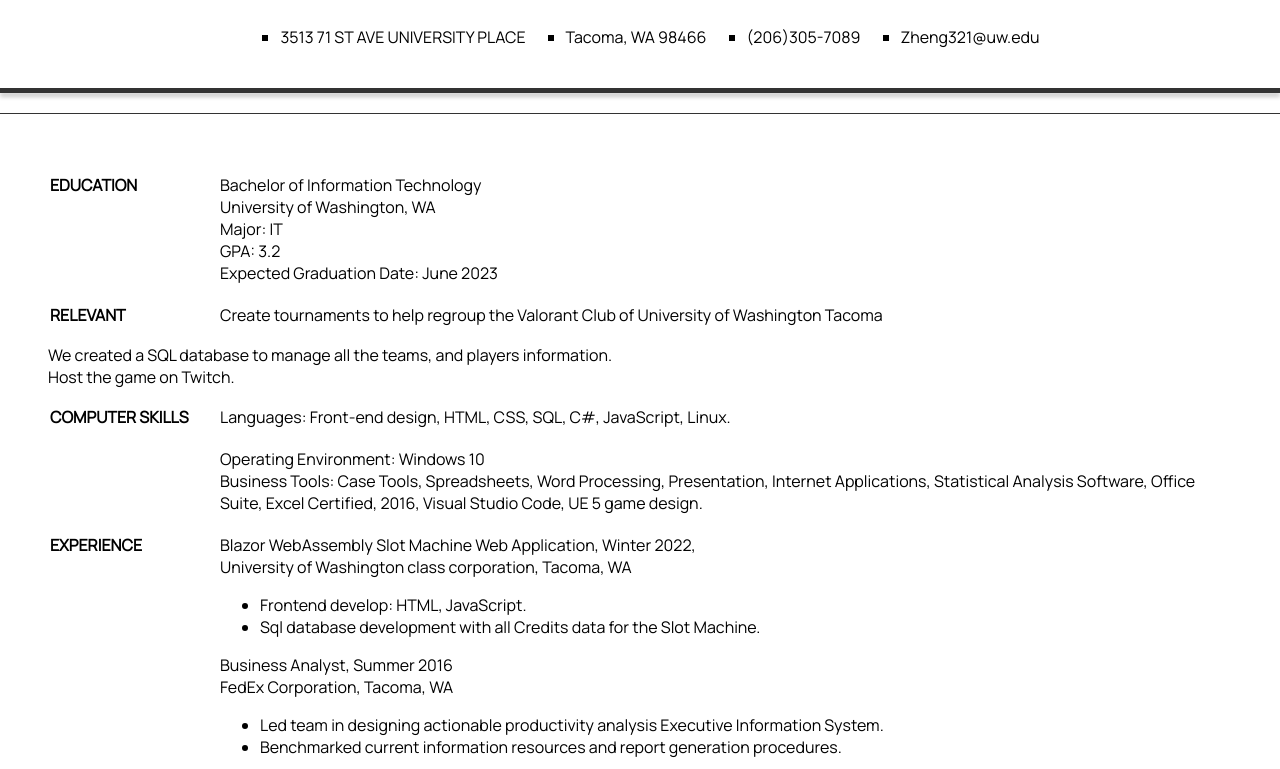
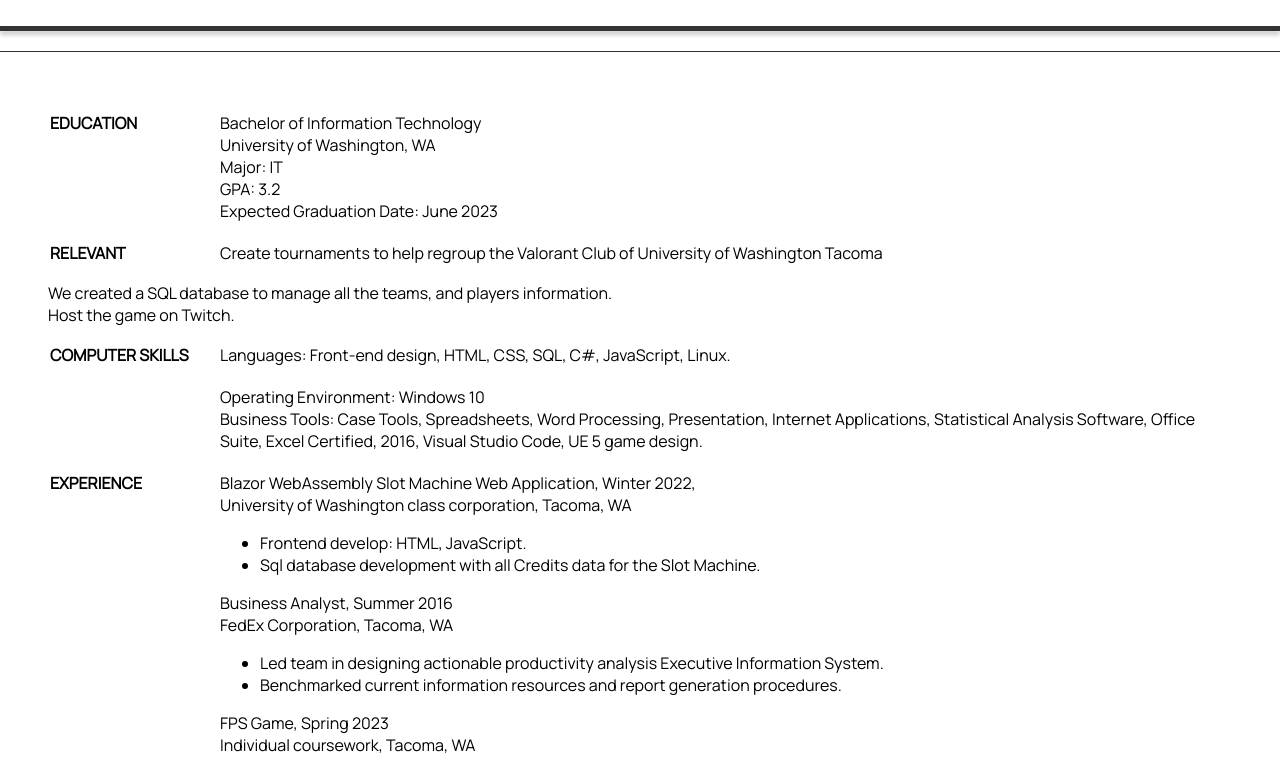
Before and after one commit to JayZheng1/Resumecode, a plain HTML site: page index.html in a window 1280 px wide. Shown: the part 81-850 px from the top of the page. Drawn offline with Linux system fonts and the light colour scheme.

Commit message:
Update index.html

```diff
--- a/index.html
+++ b/index.html
@@ -15,10 +15,7 @@
 <body>
   <h1>ZhenHai Zheng</h1>
   <ul class="inline-list">
-    <li>3513 71 ST AVE UNIVERSITY PLACE</li>
-    <li>Tacoma, WA 98466</li>
-    <li>(206)305-7089</li>
-    <li>Zheng321@uw.edu</li>
+
   </ul>
   <div class="divider"></div>
   <div class="divider-2"></div>
```
